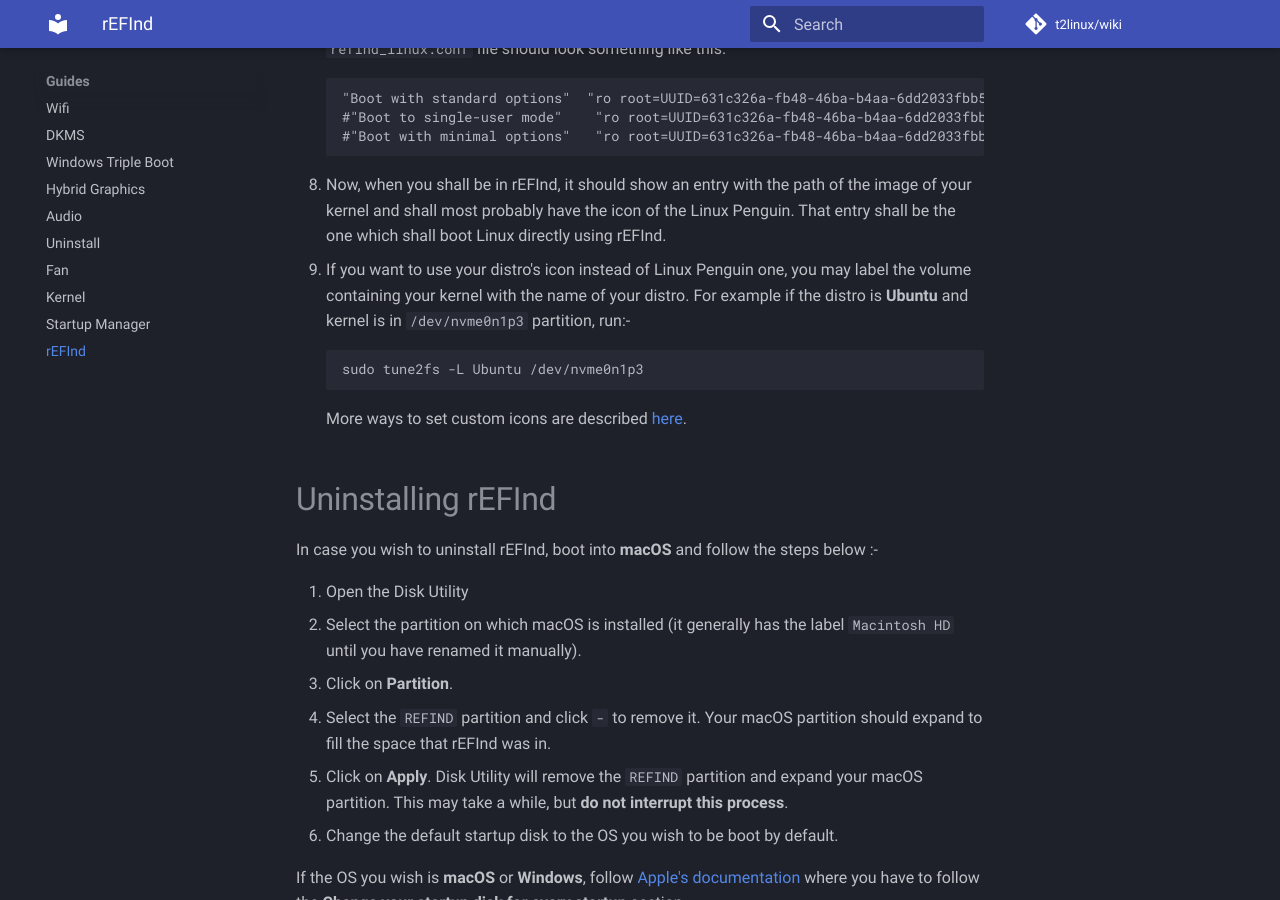
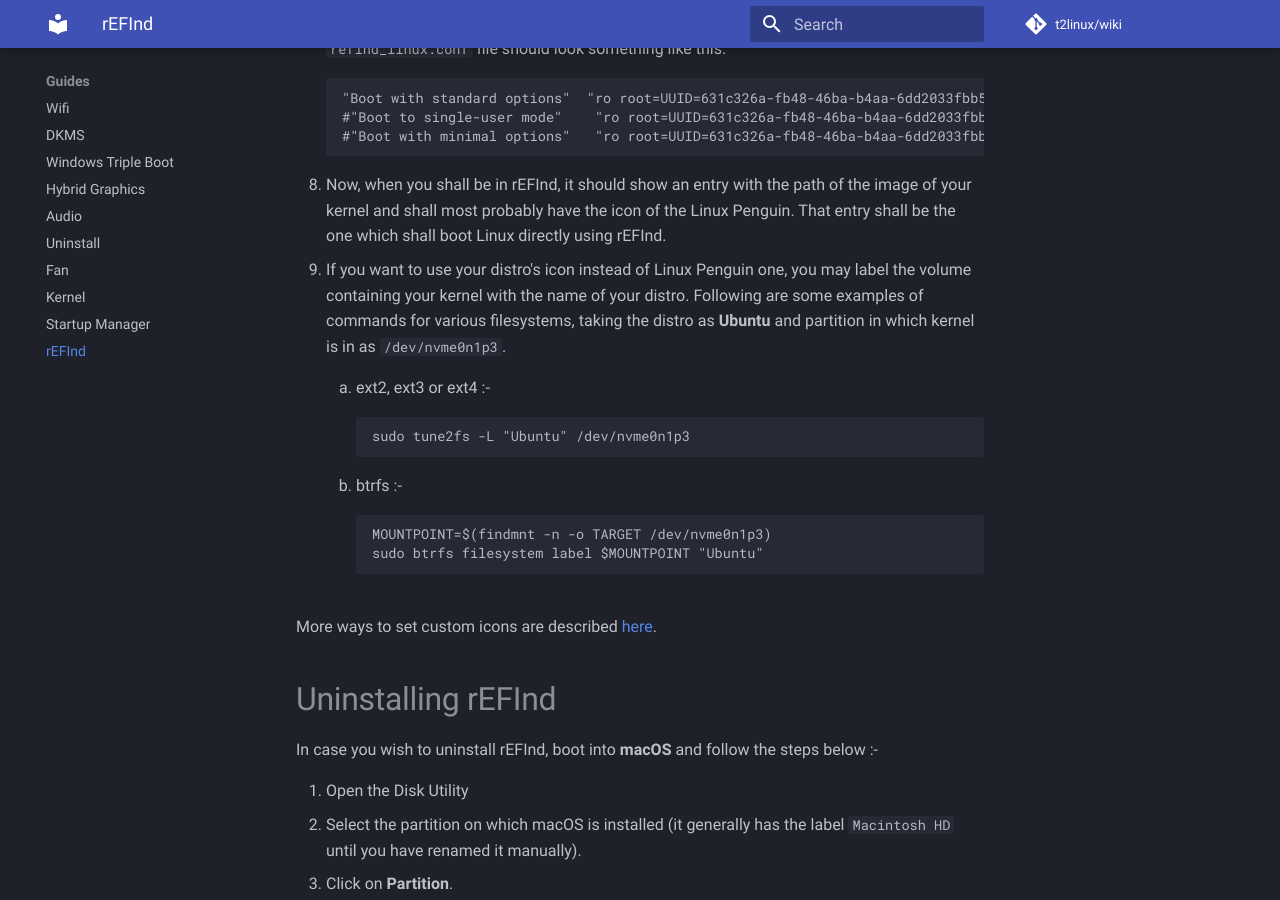
Before and after one commit to t2linux/wiki, an MkDocs documentation site: the page built from docs/guides/refind.md, in a window 1280 px wide and 900 px high, scrolled down 4576 px. Built offline with MkDocs 1.6.1 and Material for MkDocs 9.7.7, drawn with Linux system fonts in a browser that asks for light colours; comment, search, counter and statistics services are not loaded.

Commit message:
Add BTRFS

````diff
--- a/docs/guides/refind.md
+++ b/docs/guides/refind.md
@@ -149,13 +149,22 @@ By default, rEFInd boots Linux indirectly by booting GRUB, systemd-boot etc. But
 
 8. Now, when you shall be in rEFInd, it should show an entry with the path of the image of your kernel and shall most probably have the icon of the Linux Penguin. That entry shall be the one which shall boot Linux directly using rEFInd.
 
-9. If you want to use your distro's icon instead of Linux Penguin one, you may label the volume containing your kernel with the name of your distro. For example if the distro is **Ubuntu** and kernel is in `/dev/nvme0n1p3` partition, run:-
+9. If you want to use your distro's icon instead of Linux Penguin one, you may label the volume containing your kernel with the name of your distro. Following are some examples of commands for various filesystems, taking the distro as **Ubuntu** and partition in which kernel is in as `/dev/nvme0n1p3`.
 
-    ```plain
-    sudo tune2fs -L Ubuntu /dev/nvme0n1p3
-    ```
+    1. ext2, ext3 or ext4 :-
 
-    More ways to set custom icons are described [here](https://www.rodsbooks.com/refind/configfile.html#icons).
+        ```plain
+        sudo tune2fs -L "Ubuntu" /dev/nvme0n1p3
+        ```
+
+    2. btrfs :-
+
+        ```plain
+        MOUNTPOINT=$(findmnt -n -o TARGET /dev/nvme0n1p3)
+        sudo btrfs filesystem label $MOUNTPOINT "Ubuntu"
+        ```
+
+More ways to set custom icons are described [here](https://www.rodsbooks.com/refind/configfile.html#icons).
 
 # Uninstalling rEFInd
 
````
